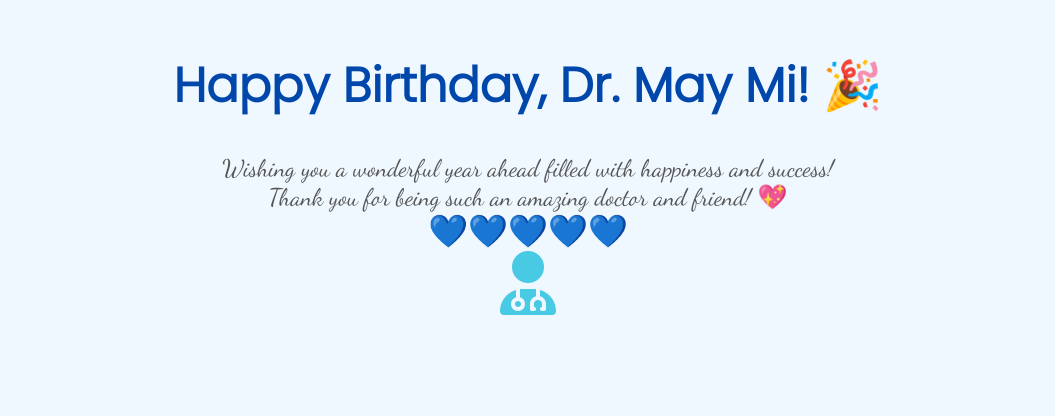
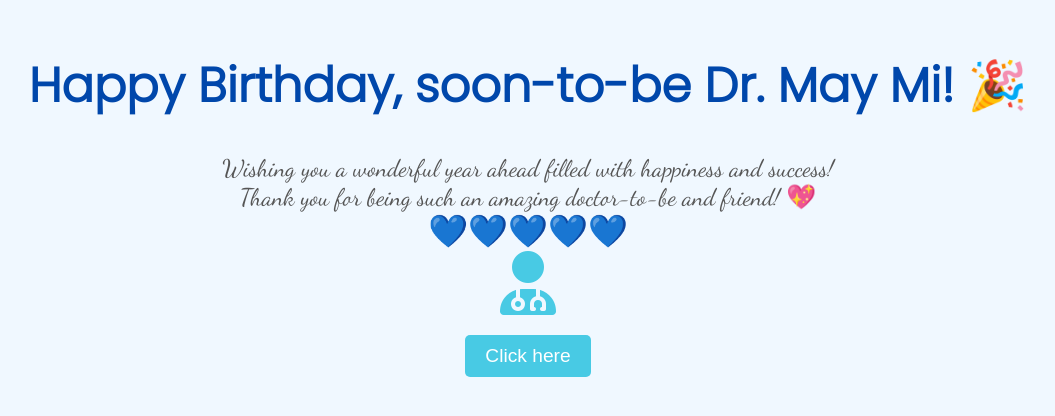
Before and after one commit to yunyuparlwin/maymi-birthday, a plain HTML site: page index.html in a window 1280 px wide. Shown: the whole page, without its empty margins (112-1167 px from the left). Drawn offline with Linux system fonts and the light colour scheme.

Commit message:
Update index.html

```diff
--- a/index.html
+++ b/index.html
@@ -37,15 +37,34 @@
         .container {
             margin-top: 50px;
         }
+        .button {
+            margin-top: 20px;
+            background-color: #48cae4; /* matching cyan */
+            color: white;
+            border: none;
+            padding: 10px 20px;
+            font-size: 1.2rem;
+            border-radius: 5px;
+            cursor: pointer;
+        }
+        .button:hover {
+            background-color: #0077b6; /* darker blue */
+        }
     </style>
+
+    <script>
+        function showMessage() {
+            alert("A positive year of 22 officially claimed! 💖");
+        }
+    </script>
 </head>
 <body>
 
     <div class="container">
-        <h1>Happy Birthday, Dr. May Mi! 🎉</h1>
+        <h1>Happy Birthday, soon-to-be Dr. May Mi! 🎉</h1>
         <div class="birthday-message">
             Wishing you a wonderful year ahead filled with happiness and success! <br>
-            Thank you for being such an amazing doctor and friend! 💖
+            Thank you for being such an amazing doctor-to-be and friend! 💖
         </div>
         <div class="blue-hearts">💙💙💙💙💙</div>
 
@@ -53,6 +72,9 @@
         <div>
             <i class="fas fa-user-md doctor-icon"></i>
         </div>
+
+        <!-- Button that triggers message -->
+        <button class="button" onclick="showMessage()">Click here</button>
     </div>
 
 </body>
```
